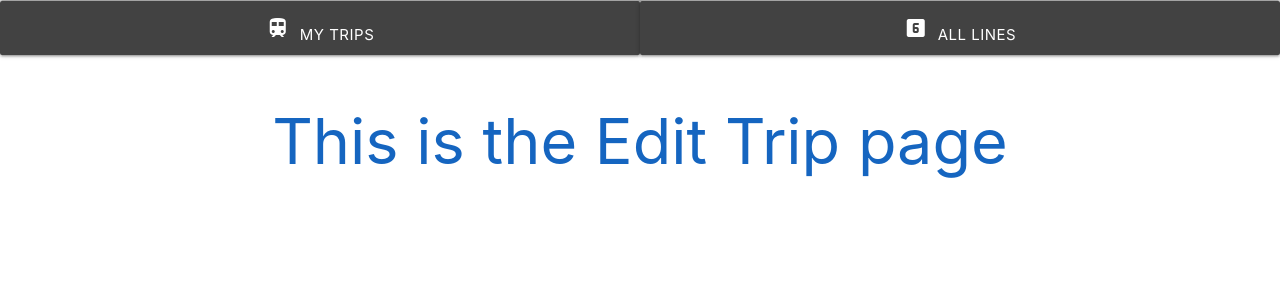
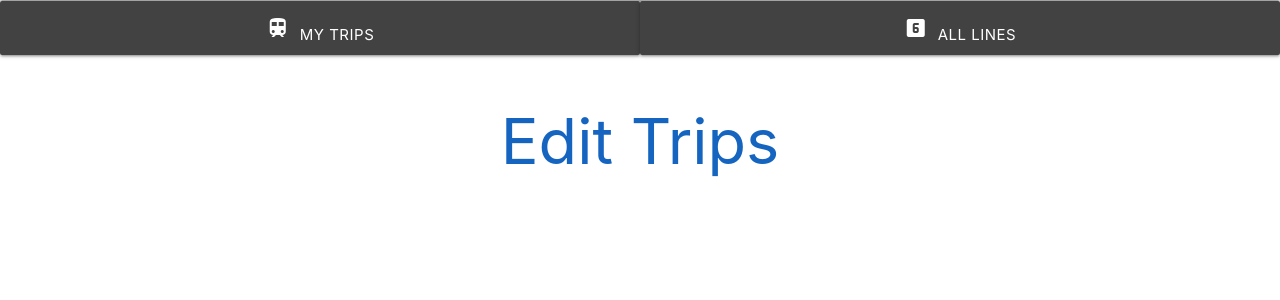
Before and after one commit to mikefeldberg/getting-there, a Django app: page /trips/edit/ in a window 1280 px wide. Shown: the part 64-364 px from the top of the page. Run offline with Django 3.2, Linux system fonts and the light colour scheme; a user stored in the database is signed in; tables that the repository leaves empty hold one stand-in row (values such as "Sample post").

Commit message:
add edit trip template; fix multiple redirects to route to correct templates

```diff
--- a/main/models.py
+++ b/main/models.py
@@ -62,8 +62,7 @@ class Comment(models.Model):
 class Trip(models.Model):
     user = models.ForeignKey(User, on_delete=models.CASCADE, default=None)
     trip_type = models.CharField(max_length=10)
-    station = models.ForeignKey(
-        Station, on_delete=models.CASCADE, default=None)
+    station = models.ForeignKey(Station, on_delete=models.CASCADE, default=None)
     line = models.ForeignKey(Line, on_delete=models.CASCADE, default=None)
     direction = models.CharField(max_length=20)
     deleted_at = models.DateTimeField(null=True, blank=True)
--- a/main/templates/about.html
+++ b/main/templates/about.html
@@ -2,6 +2,6 @@
 
 {% block content %}
 
-<h1>This is the about page</h1>
+<h1>About</h1>
 
 {% endblock %}
--- a/main/templates/alerts/detail.html
+++ b/main/templates/alerts/detail.html
@@ -4,7 +4,7 @@
 
 <title>Getting There - Alert Detais</title>
 
-<h1>This is the Alert Detail page</h1>
+<h1>Alert Details</h1>
 
 <div>
     <div style="background-color:orange">
--- a/main/templates/alerts/new.html
+++ b/main/templates/alerts/new.html
@@ -4,7 +4,7 @@
 
 <title>Getting There - Create Alert</title>
 
-<h1>This is the Add Alert page</h1>
+<h1>Add Alert</h1>
 
 <h2>For the {{ station.name }} stop on the {{ line.name }} line.</h2>
 
--- a/main/templates/comments/new.html
+++ b/main/templates/comments/new.html
@@ -4,7 +4,7 @@
 
 <title>Getting There - New Comment</title>
 
-<h1>This is the Add Comment to Alert page</h1>
+<h1>Add Comment</h1>
 
 <div>
     {{ alert.station.name }}
--- a/main/templates/stations/alert_index.html
+++ b/main/templates/stations/alert_index.html
@@ -4,7 +4,7 @@
 
 <title>Getting - Station Alerts</title>
 
-<h1>Trip Alerts</h1>
+<h1>Station Alerts</h1>
 
 <span>FILTER & SORT DROPDOWNS HERE</span><a href="/alerts/new/{{ station_id }}/{{ line_id }}"><button>Add Alert</button></a>
 
--- a/main/templates/trips/edit.html
+++ b/main/templates/trips/edit.html
@@ -4,9 +4,31 @@
 
 <title>Getting - Edit Trips</title>
 
-<h1>This is the Edit Trip page</h1>
-    {% for trip in trips %}
-        <span> {{trip.line_name}}
-    {% endfor %}
-
+<h1>Edit Trips</h1>
+<div>
+    <div name="am-trips">
+        {% for trip in trips %}
+            {% if trip.trip_type == 'AM' %}
+                {{ trip.trip_type }}
+                {{ trip.station.name }}
+                <div class="line-emblem line-emblem-md {% if trip.line.express %} diamond {% endif %}" style="background-color:{{ trip.line.color }};color:{{ trip.line.text_color }}">
+                    {{ trip.line.name }}
+                </div>
+                {{ trip.direction }}
+            {% endif %}
+        {% endfor %}
+    </div>
+    <div name="pm-trips">
+        {% for trip in trips %}
+            {% if trip.trip_type == 'PM' %}
+                {{ trip.trip_type }}
+                {{ trip.station.name }}
+                <div class="line-emblem line-emblem-md {% if trip.line.express %} diamond {% endif %}" style="background-color:{{ trip.line.color }};color:{{ trip.line.text_color }}">
+                    {{ trip.line.name }}
+                </div>
+                {{ trip.direction }}
+            {% endif %}
+        {% endfor %}
+    </div>
+</div>
 {% endblock %}
--- a/main/templates/trips/new.html
+++ b/main/templates/trips/new.html
@@ -11,7 +11,7 @@
     <label for="trip_type">When do you travel from this station?</label>
     <div class="input-field col s12">
         <select class="red-text" id="selector" required="required" name="trip_type">
-            <option value="" disabled selected>Choose your option</option>
+            <option value="" disabled selected>Please choose...</option>
             <option value="AM">AM</option>
             <option class="red" value="PM">PM</option>
             <option value="Both">Both</option>
--- a/main/views.py
+++ b/main/views.py
@@ -157,7 +157,7 @@ def trips_new(request, line_id, station_id):
 
 @login_required
 def trips_edit(request):
-    trips = Trip.objects.filter(deleted_at=None).all()
+    trips = Trip.objects.filter(user_id=request.user.id, deleted_at=None).all()
     # lines = Line.objects.filter()
     return render(request, 'trips/edit.html', {'trips': trips})
 
```
